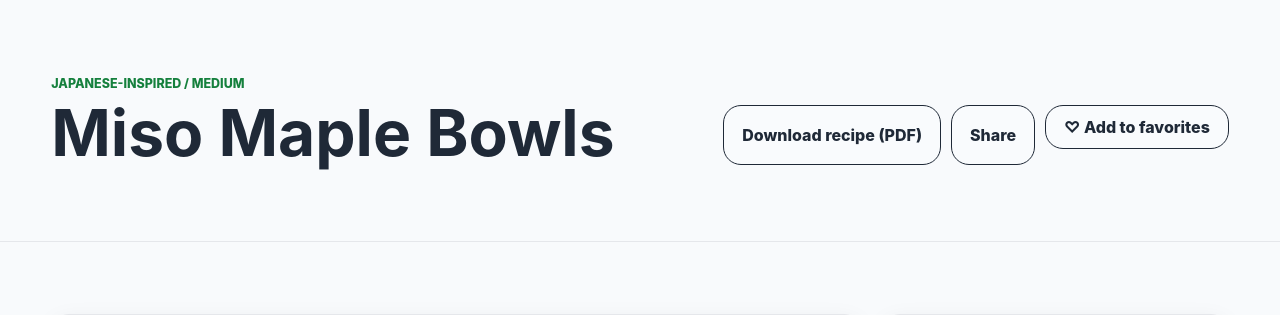
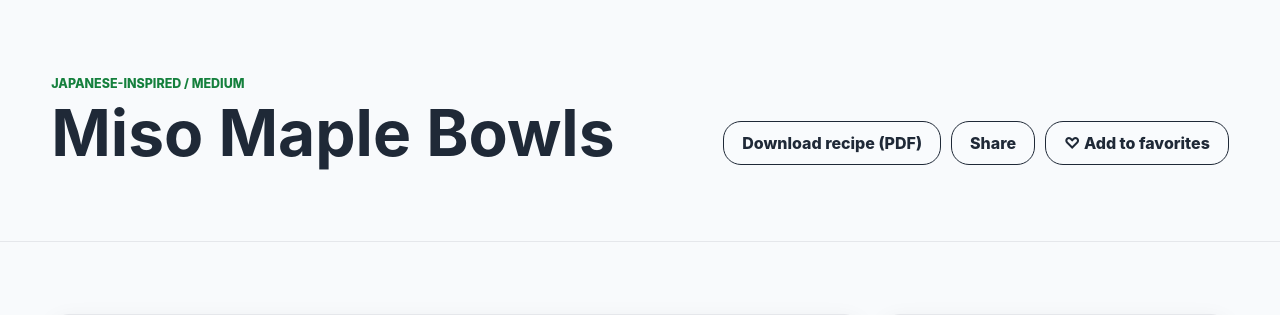
Before and after one commit to jeshmin-dot/Food-recipes, a Flask app: page /recipes/2 in a window 1280 px wide. Shown: the part 91-406 px from the top of the page. Run offline with Flask 3, Linux system fonts and the light colour scheme; the visitor is signed in with stand-in values (Sample User, id 1); data comes from the database, SQL or seed files in the repository; data that the repository does not hold is empty.

Commit message:
Align recipe action buttons regardless of form wrapper

```diff
--- a/app/static/css/style.css
+++ b/app/static/css/style.css
@@ -816,6 +816,15 @@ textarea:focus-visible {
   display: flex;
   flex-wrap: wrap;
   gap: 10px;
+  align-items: center;
+}
+
+/* The favorite button lives inside a <form>. As a plain block, the form
+   reserves inline line-spacing below the button, making its box taller
+   than the button itself - which pushed the button visually out of line
+   with its siblings. display:flex makes the form hug the button exactly. */
+.recipe-actions form {
+  display: flex;
 }
 
 /* Hover animations */
@@ -1007,3 +1016,10 @@ input, textarea, select {
   text-decoration: line-through;
   color: var(--muted);
 }
+/* The favorite button lives inside a <form>, whose wrapper box was
+   knocking it out of line with its sibling buttons. display:contents
+   removes the form from layout entirely, so the button aligns as if it
+   were a direct child of the flex row. */
+.recipe-actions form {
+  display: contents;
+}
```
